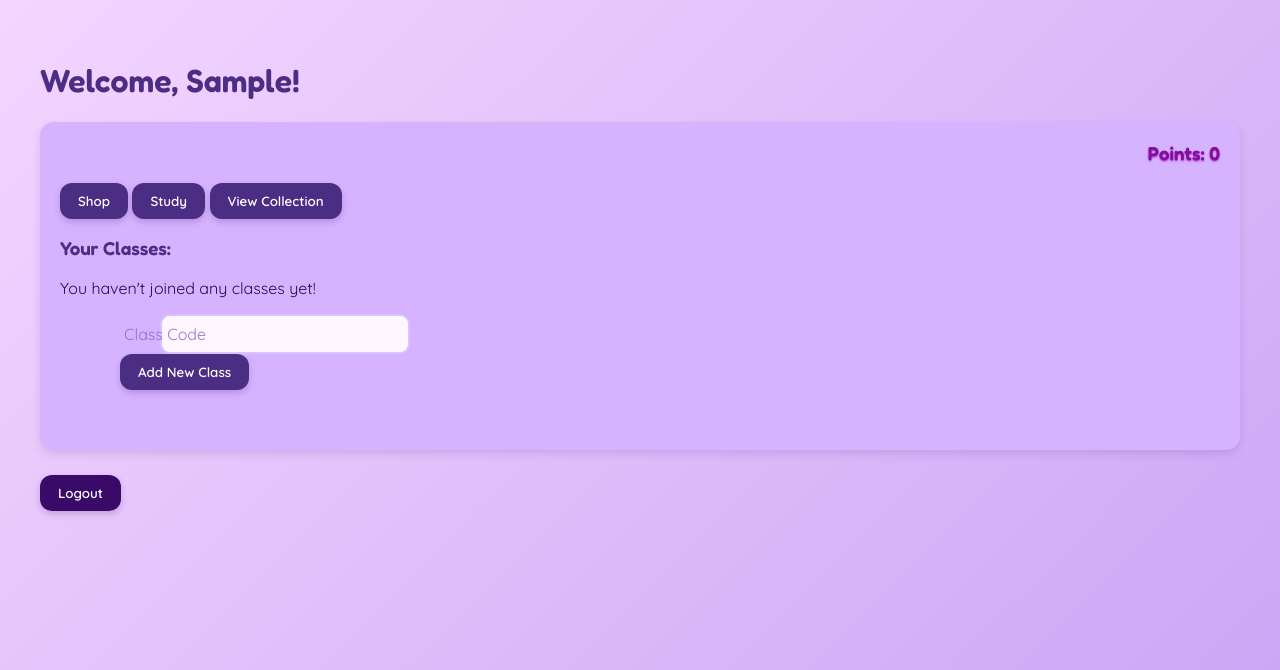
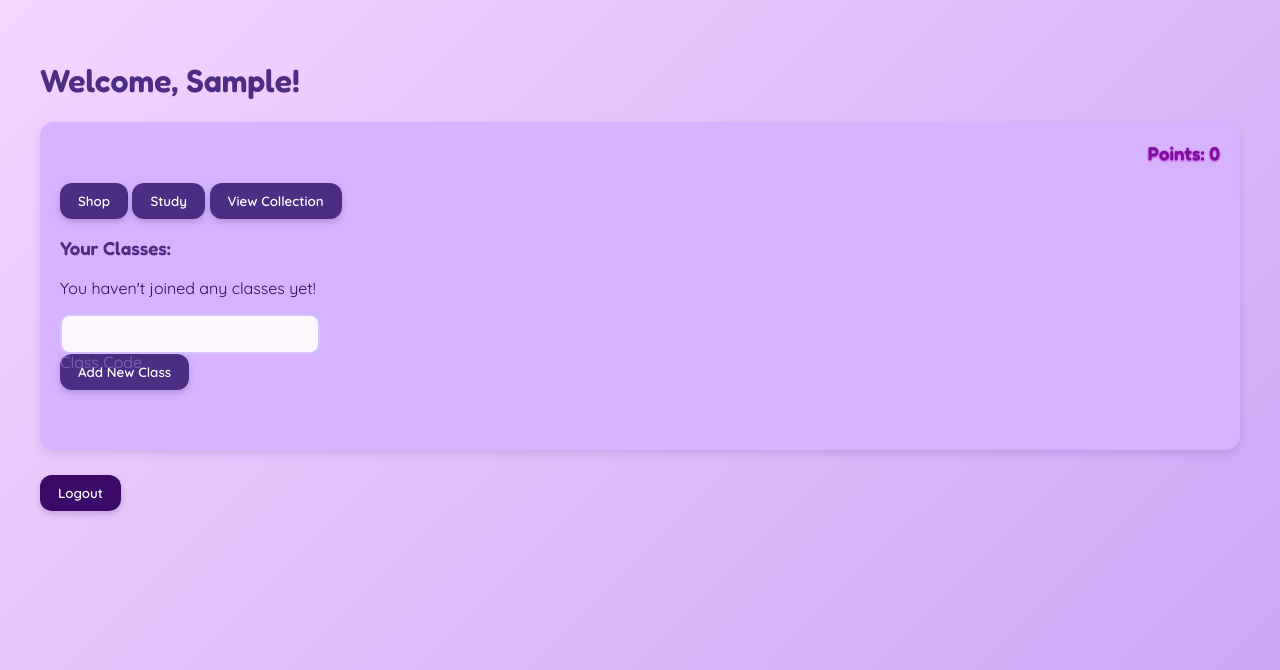
Before and after one commit to PeriBomb/CSE-108-Final-Project, a Flask app: page /student/dashboard in a window 1280 px wide. Shown: the top 670 px of the page. Run offline with Flask 3, Linux system fonts and the light colour scheme; the visitor is signed in with stand-in values (Sample User, id 1); data that the repository does not hold is empty; some libraries are stand-ins or nearby versions.

Commit message:
run new app?

```diff
--- a/static/styles.css
+++ b/static/styles.css
@@ -191,9 +191,8 @@ input[type="radio"] {
         transform 0.3s ease;
     opacity: 0.9;
 }
-
-.floating-label input:focus + .slide label,
-.floating-label input:not(:placeholder-shown) + .slide label {
+.floating-label input:focus + label,
+.floating-label input:not(:placeholder-shown) + label {
     top: 16px;
     left: -50px;
     font-size: 16px;
@@ -203,57 +202,80 @@ input[type="radio"] {
     transform: translateX(0);
 }
 
-.floating-label input:focus + .slide label::after,
+.floating-label input:focus + label::after,
 .floating-label input:not(:placeholder-shown) + label::after {
     content: ":";
 }
 
-.floating-label input:focus, .floating-label input:not(:placeholder-shown) {
+.floating-label:not(.left) input:focus, .floating-label:not(.left) input:not(:placeholder-shown) {
     padding: 14px 12px;
     width: calc(100% - 40px);
-    margin-left: 50px;
+    margin-left: 40px;
 }
-.floating-label.left{
-    display: flex;
+
+.floating-label.left {
+    display: inline-flex;
     align-items: center;
     gap: 10px;
-    max-width: 300px;
     position: relative;
+    margin-left: 16px;
 }
 
-.floating-label.left input{
-    margin-left: 50px;
-    width: calc(100% - 50px);
+.floating-label.left input {
+    width: 260px;
+    padding: 10px 12px;
+    border: 2px solid #d5c4ff;
+    border-radius: 10px;
+    background: #fff7ff;
+    color: #2e0854;
+    outline: none;
+    transition: transform 0.3s ease, border-color 0.25s ease, box-shadow 0.25s ease;
+    box-sizing: border-box;
 }
 
-.floating-label.left .slide {
-    width: 100%;
-    position: relative;
-    transition: transform 0.3s ease;
+.floating-label.left input:focus {
+    border-color: #a88bff;
+    box-shadow: 0 0 10px rgba(171, 140, 255, 0.4);
 }
-.floating-label.left .slide input:focus ~ label, .floating-label.left .slide input:not(:placeholder-shown) ~ label {
-    top: 16px;
-    left: -50px;
+
+.floating-label.left label {
+    position: absolute;
+    top: 50%;
+    left: 0;
+    transform: translate(0, -50%);
+    color: #8a6acb;
+    pointer-events: none;
+    transition: color 0.3s ease;
+    white-space: nowrap;
     font-size: 16px;
-    font-weight: 700;
+    font-weight: 400;
+}
+
+.floating-label.left input:focus + label,
+.floating-label.left input:not(:placeholder-shown) + label {
+    left: 0;
+    transform: translate(0, -50%);
     color: #4b2e83;
-    opacity: 1;
 }
-.floating-label.left .slide input:focus + label::after, .floating-label.left .slide input:not(:placeholder-shown) + label::after {
+
+.floating-label.left input:focus + label::after,
+.floating-label.left input:not(:placeholder-shown) + label::after {
     content: ":";
 }
-/*animation*/
-.floating-label.left .slide input:focus ~ *, .floating-label.left .slide input:not(:placeholder-shown) ~ * {
-    transform: translateX(50px);
+
+.floating-label.left .slide,
+.floating-label.left input {
+    transition: transform 0.3s ease, border-color 0.25s ease, box-shadow 0.25s ease;
 }
 
-.floating-label.left .side-btn {
-    margin-left: 10px;
-    transition: transform 0.3s ease;
+.floating-label.left:focus-within input,
+.floating-label.left:focus-within .slide {
+    transform: translateX(40px);
 }
 
-.floating-label.left .slide input:focus ~ .side-btn, .floating-label.left .slide input:not(:placeholder-shown) ~ .side-btn{
-    transform: translateX(50px);
+.floating-label input, .floating-select select {
+    box-sizing: border-box;
+
 }
 
 .floating-select {
--- a/templates/student_dashboard.html
+++ b/templates/student_dashboard.html
@@ -55,13 +55,13 @@
     </div>
 
     <form method="POST">
-        <div style="display: flex; align-items: center;">
-            <div class="floating-label left" style="display: inline-block;  margin-left: 50px;">
+        <div style="display: flex; align-items: Left;">
+            <div class="floating-label left" style="display: inline-block;  margin-left: 0;">
+                <input type="text" name="join_code" placeholder=" ">
+                <label>Class Code</label>
                 <div class="slide">
-                    <input type = "text" name = "join_code" placeholder = "">
-                    <label> Class Code </label>
+                    <button type="submit" style="margin-bottom: 20px;" class="side-btn">Add New Class</button>
                 </div>
-                <button type="submit" style = "margin-bottom: 20px;" class="side-btn">Add New Class </button>
             </div>
         </div>
     </form>
```
